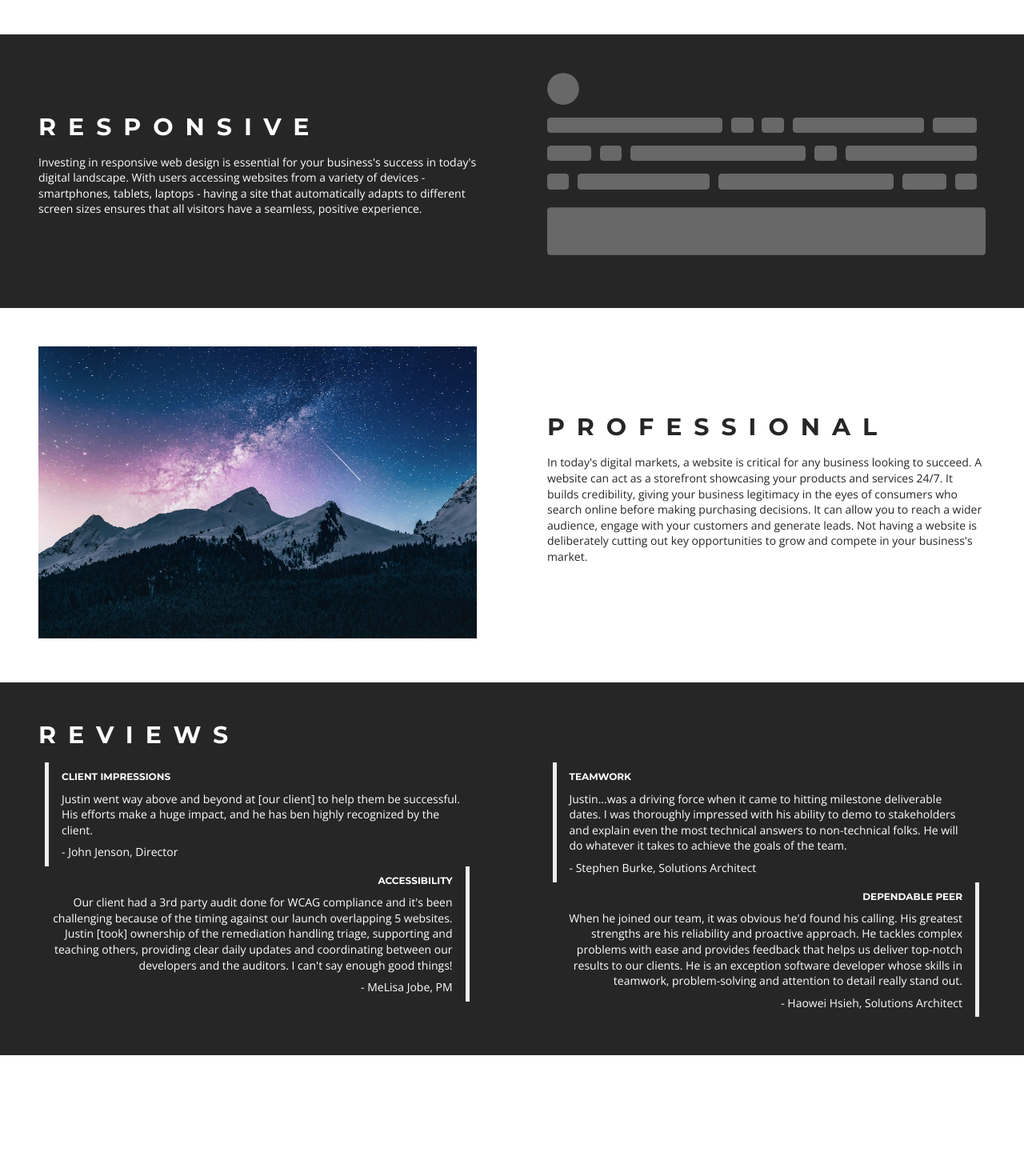
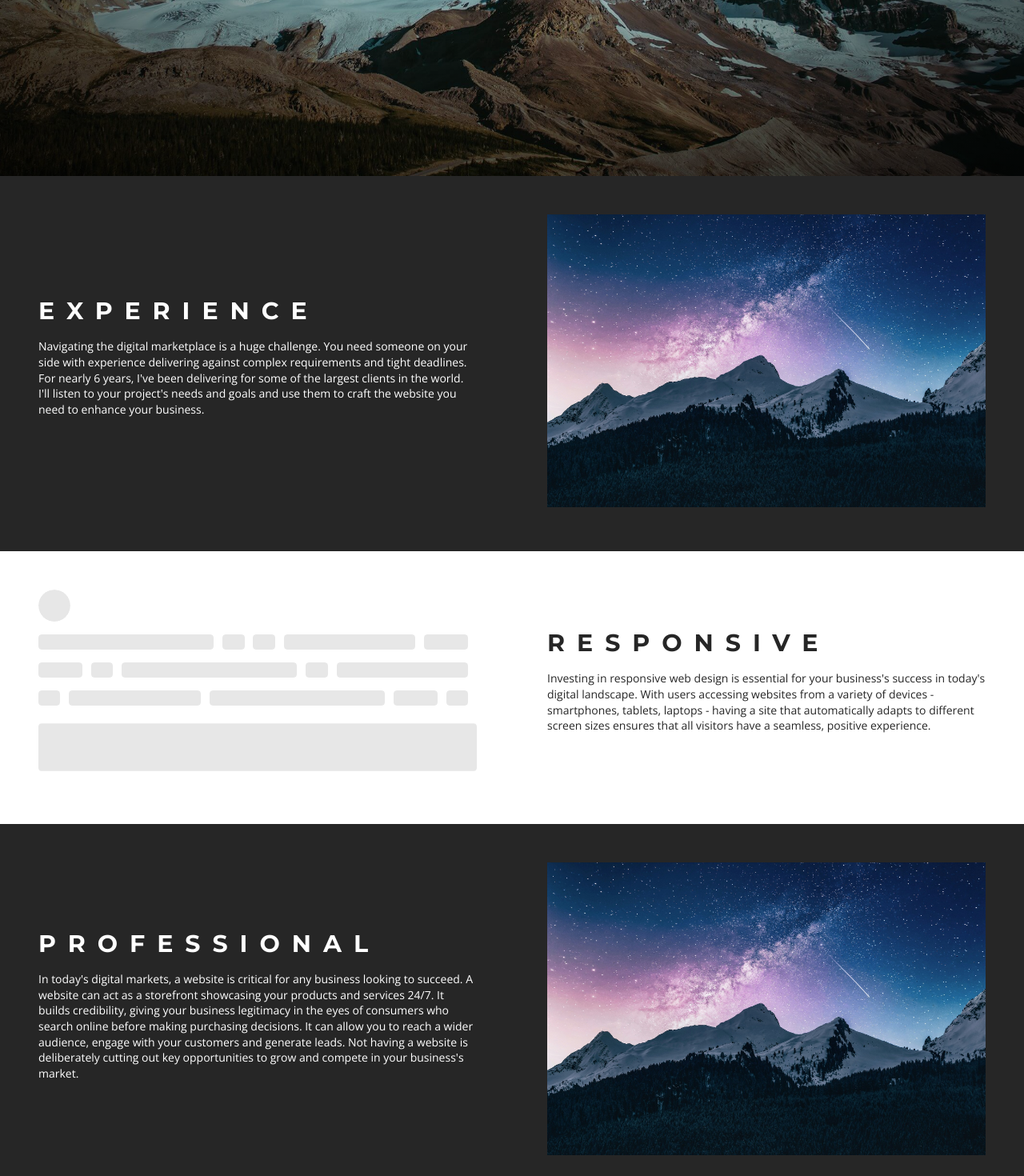
Before and after one commit to jwc-projects/Portfolio, a React (Vite) app: page / in a window 1280 px wide. Shown: the part 580-2050 px from the top of the page at 80% size. Before the commit the page ends 1899 px from the top, so only its background shows below. Built offline with nearby package versions, Linux system fonts and the light colour scheme.

Commit message:
Add content for accessibility. Rearrange content on mobile

```diff
--- a/src/App.tsx
+++ b/src/App.tsx
@@ -1,63 +1,28 @@
-import { Avatar, Box, Skeleton, Typography } from "@mui/material";
-import { Quote, Section, TopBar } from "./components";
+import {
+  Avatar,
+  Box,
+  Skeleton,
+  Typography,
+  useMediaQuery,
+  useTheme,
+} from "@mui/material";
+import { Hero, Quote, Section, TopBar } from "./components";
 import StarryNightImageLg from "./images/winter-night-sky-large.jpg";
+import W3CImage from "./images/W3C_icon.png";
 
 function App() {
+  const theme = useTheme();
+  const isDesktop = useMediaQuery(theme.breakpoints.up("md"));
+
   return (
     <>
       <TopBar />
       <main>
-        <Section>
+        <Hero id="home" />
+        <Section isInverted>
           <Box
             display="flex"
             alignItems="center"
-            columnGap={11}
-            flexDirection={{ xs: "column", md: "row" }}
-          >
-            <Box flex="1 1 0" mb={{ xs: 2, md: 0 }}>
-              <img src={StarryNightImageLg} role="presentation" width="100%" />
-            </Box>
-            <Box flex="1 1 0">
-              <Typography
-                component="h2"
-                variant="h2"
-                color="inverted.contrastText"
-                mb={2}
-              >
-                Experience
-              </Typography>
-              <Typography component="p" color="inverted.contrastText" mb={2}>
-                Navigating the digital marketplace is a huge challenge. You need
-                someone on your side with experience delivering against complex
-                requirements and tight deadlines. For nearly 6 years, I've been
-                delivering for some of the largest clients in the world. I'll
-                listen to your project's needs and goals and use them to craft
-                the website you need to enhance your business.
-              </Typography>
-            </Box>
-          </Box>
-        </Section>
-        <Section id="home">
-          <Typography component="h1" variant="h1">
-            JW Web Services
-          </Typography>
-        </Section>
-        <Section
-          id="services"
-          isInverted
-          sx={{
-            ".MuiSkeleton-root": {
-              backgroundColor: "rgba(200, 200, 200, 0.41)",
-              "&::after": {
-                background:
-                  "linear-gradient(90deg, transparent, rgba(255, 255, 255, 0.04), transparent)",
-              },
-            },
-          }}
-        >
-          <Box
-            display="flex"
-            alignItems={{ xs: "stretch", md: "center" }}
             columnGap={11}
             flexDirection={{ xs: "column", md: "row" }}
           >
@@ -68,18 +33,55 @@ function App() {
                 color="default.contrastText"
                 mb={2}
               >
-                Responsive
+                Experience
               </Typography>
+              {!isDesktop && (
+                <Box flex="1 1 0" mb={{ xs: 2, md: 0 }}>
+                  <img
+                    src={StarryNightImageLg}
+                    role="presentation"
+                    width="100%"
+                  />
+                </Box>
+              )}
               <Typography component="p" color="default.contrastText" mb={2}>
-                Investing in responsive web design is essential for your
-                business's success in today's digital landscape. With users
-                accessing websites from a variety of devices - smartphones,
-                tablets, laptops - having a site that automatically adapts to
-                different screen sizes ensures that all visitors have a
-                seamless, positive experience.
+                Navigating the digital marketplace is a huge challenge. You need
+                someone on your side with experience delivering against complex
+                requirements and tight deadlines. For nearly 6 years, I've been
+                delivering for some of the largest clients in the world. I'll
+                listen to your project's needs and goals and use them to craft
+                the website you need to enhance your business.
               </Typography>
             </Box>
+            {isDesktop && (
+              <Box flex="1 1 0" mb={{ xs: 2, md: 0 }}>
+                <img
+                  src={StarryNightImageLg}
+                  role="presentation"
+                  width="100%"
+                />
+              </Box>
+            )}
+          </Box>
+        </Section>
+        <Section id="services">
+          <Box
+            display="flex"
+            alignItems={{ xs: "stretch", md: "center" }}
+            columnGap={11}
+            flexDirection={{ xs: "column", md: "row" }}
+          >
             <Box flex="1 1 0">
+              {!isDesktop && (
+                <Typography
+                  component="h2"
+                  variant="h2"
+                  color="inverted.contrastText"
+                  mb={2}
+                >
+                  Responsive
+                </Typography>
+              )}
               <Skeleton animation="wave" variant="circular">
                 <Avatar />
               </Skeleton>
@@ -189,6 +191,74 @@ function App() {
                 <Skeleton animation="wave" height={100}></Skeleton>
               </Box>
             </Box>
+            <Box flex="1 1 0">
+              {isDesktop && (
+                <Typography
+                  component="h2"
+                  variant="h2"
+                  color="inverted.contrastText"
+                  mb={2}
+                >
+                  Responsive
+                </Typography>
+              )}
+              <Typography component="p" color="inverted.contrastText" mb={2}>
+                Investing in responsive web design is essential for your
+                business's success in today's digital landscape. With users
+                accessing websites from a variety of devices - smartphones,
+                tablets, laptops - having a site that automatically adapts to
+                different screen sizes ensures that all visitors have a
+                seamless, positive experience.
+              </Typography>
+            </Box>
+          </Box>
+        </Section>
+        <Section isInverted>
+          <Box
+            display="flex"
+            alignItems="center"
+            columnGap={11}
+            flexDirection={{ xs: "column", md: "row" }}
+          >
+            <Box flex="1 1 0">
+              <Typography
+                component="h2"
+                variant="h2"
+                color="default.contrastText"
+                mb={2}
+              >
+                Professional
+              </Typography>
+              {!isDesktop && (
+                <Box flex="1 1 0" mb={{ xs: 2, md: 0 }}>
+                  <img
+                    src={StarryNightImageLg}
+                    role="presentation"
+                    width="100%"
+                  />
+                </Box>
+              )}
+              <Typography component="p" color="default.contrastText" mb={2}>
+                In today's digital markets, a website is critical for any
+                business looking to succeed. A website can act as a storefront
+                showcasing your products and services 24/7. It builds
+                credibility, giving your business legitimacy in the eyes of
+                consumers who search online before making purchasing decisions.
+                It can allow you to reach a wider audience, engage with your
+                customers and generate leads. Not having a website is
+                deliberately cutting out key opportunities to grow and compete
+                in your business's market.
+              </Typography>
+            </Box>
+            {isDesktop && (
+              <Box flex="1 1 0" mb={{ xs: 2, md: 0 }}>
+                <img
+                  src={StarryNightImageLg}
+                  role="presentation"
+                  width="100%"
+                />
+              </Box>
+            )}
           </Box>
         </Section>
         <Section>
@@ -198,9 +268,11 @@ function App() {
             columnGap={11}
             flexDirection={{ xs: "column", md: "row" }}
           >
-            <Box flex="1 1 0" mb={{ xs: 2, md: 0 }}>
-              <img src={StarryNightImageLg} role="presentation" width="100%" />
-            </Box>
+            {isDesktop && (
+              <Box flex="1 1 0" mb={{ xs: 2, md: 0 }}>
+                <img src={W3CImage} role="presentation" width="100%" />
+              </Box>
+            )}
             <Box flex="1 1 0">
               <Typography
                 component="h2"
@@ -208,18 +280,24 @@ function App() {
                 color="inverted.contrastText"
                 mb={2}
               >
-                Professional
+                Accessibility
               </Typography>
+              {!isDesktop && (
+                <Box
+                  flex="1 1 0"
+                  mb={{ xs: 2, md: 0 }}
+                  sx={{ img: { maxWidth: 300 } }}
+                >
+                  <img src={W3CImage} role="presentation" width="100%" />
+                </Box>
+              )}
               <Typography component="p" color="inverted.contrastText" mb={2}>
-                In today's digital markets, a website is critical for any
-                business looking to succeed. A website can act as a storefront
-                showcasing your products and services 24/7. It builds
-                credibility, giving your business legitimacy in the eyes of
-                consumers who search online before making purchasing decisions.
-                It can allow you to reach a wider audience, engage with your
-                customers and generate leads. Not having a website is
-                deliberately cutting out key opportunities to grow and compete
-                in your business's market.
+                Navigating the digital marketplace is a huge challenge. You need
+                someone on your side with experience delivering against complex
+                requirements and tight deadlines. For nearly 6 years, I've been
+                delivering for some of the largest clients in the world. I'll
+                listen to your project's needs and goals and use them to craft
+                the website you need to enhance your business.
               </Typography>
             </Box>
           </Box>
```
Also changed, not shown: src/images/W3C_icon.png (added), src/images/separatorWhite.png (added).
